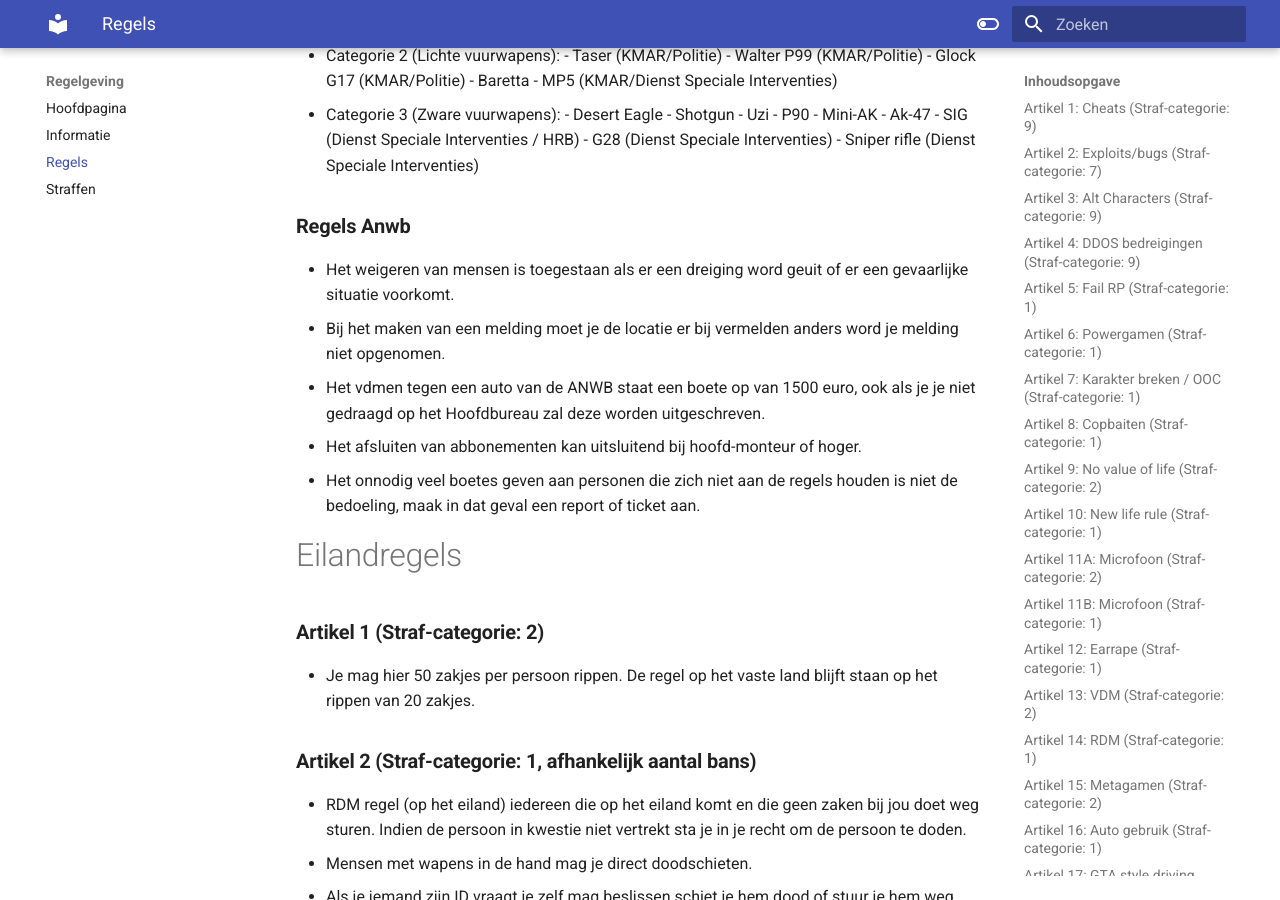
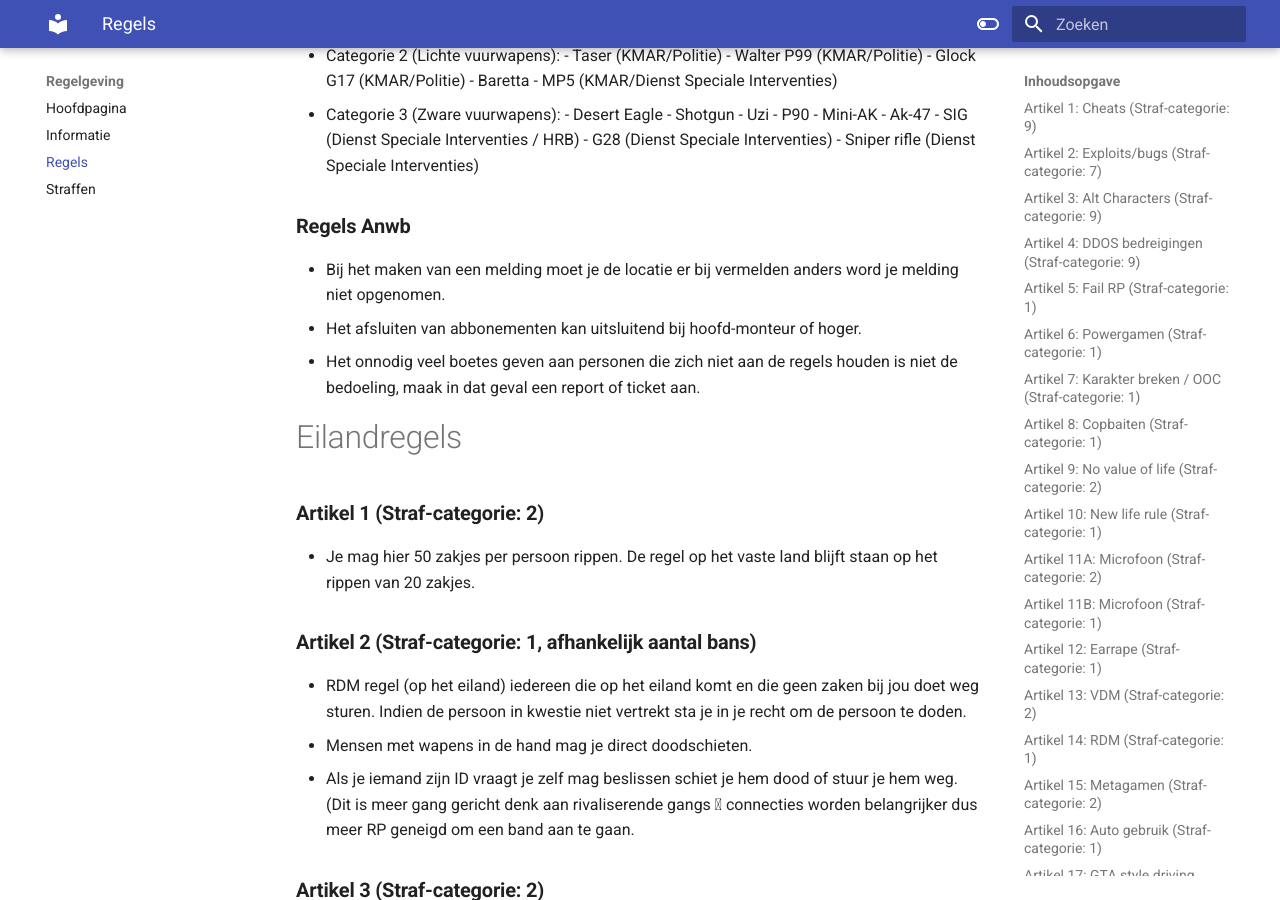
Before and after one commit to ZuiderVeenRP/apv, an MkDocs documentation site: the page built from docs/algemeen.md, in a window 1280 px wide and 900 px high, scrolled down 13992 px. Built offline with MkDocs 1.6.1 and Material for MkDocs 9.7.7, drawn with Linux system fonts in a browser that asks for light colours; comment, search, counter and statistics services are not loaded.

Commit message:
Update algemeen.md

```diff
--- a/docs/algemeen.md
+++ b/docs/algemeen.md
@@ -364,9 +364,7 @@
 </br>
 
 ### **Regels Anwb**
-- Het weigeren van mensen is toegestaan als er een dreiging word geuit of er een gevaarlijke situatie voorkomt.
 - Bij het maken van een melding moet je de locatie er bij vermelden anders word je melding niet opgenomen.
-- Het vdmen tegen een auto van de ANWB staat een boete op van 1500 euro, ook als je je niet gedraagd op het Hoofdbureau zal deze worden uitgeschreven.
 - Het afsluiten van abbonementen kan uitsluitend bij hoofd-monteur of hoger.
 - Het onnodig veel boetes geven aan personen die zich niet aan de regels houden is niet de bedoeling, maak in dat geval een report of ticket aan.
 
```
